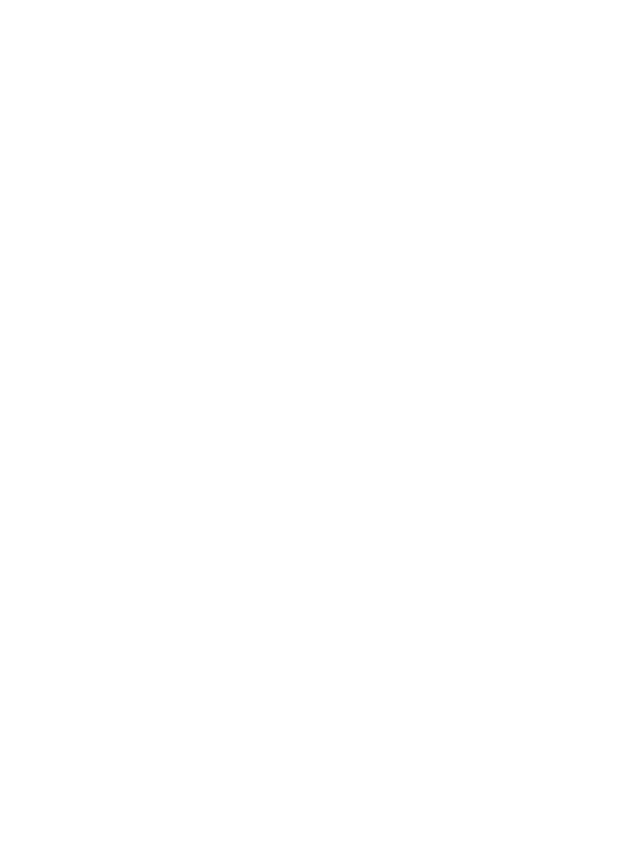
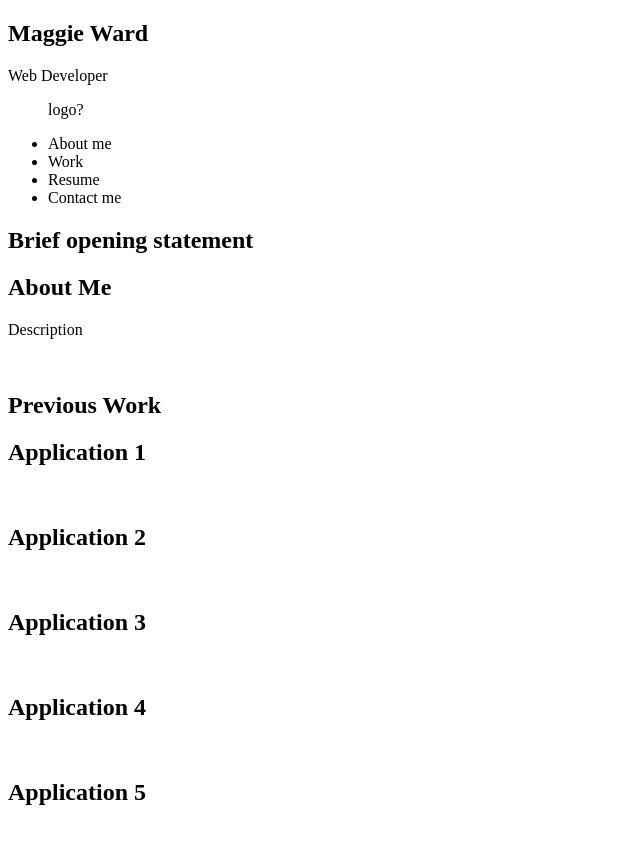
Before and after one commit to mlward639/unit-two-homework, a plain HTML site: page index.html in a window 1280 px wide. Shown: the whole page, without its empty margins (0-640 px from the left). Before the commit the page ends 800 px from the top, so only its background shows below. Drawn offline with Linux system fonts and the light colour scheme.

Commit message:
HTML framework

```diff
--- /dev/null
+++ b/assets/reset.css
@@ -0,0 +1,48 @@
+/* http://meyerweb.com/eric/tools/css/reset/
+   v2.0 | 20110126
+   License: none (public domain)
+*/
+
+html, body, div, span, applet, object, iframe,
+h1, h2, h3, h4, h5, h6, p, blockquote, pre,
+a, abbr, acronym, address, big, cite, code,
+del, dfn, em, img, ins, kbd, q, s, samp,
+small, strike, strong, sub, sup, tt, var,
+b, u, i, center,
+dl, dt, dd, ol, ul, li,
+fieldset, form, label, legend,
+table, caption, tbody, tfoot, thead, tr, th, td,
+article, aside, canvas, details, embed,
+figure, figcaption, footer, header, hgroup,
+menu, nav, output, ruby, section, summary,
+time, mark, audio, video {
+	margin: 0;
+	padding: 0;
+	border: 0;
+	font-size: 100%;
+	font: inherit;
+	vertical-align: baseline;
+}
+/* HTML5 display-role reset for older browsers */
+article, aside, details, figcaption, figure,
+footer, header, hgroup, menu, nav, section {
+	display: block;
+}
+body {
+	line-height: 1;
+}
+ol, ul {
+	list-style: none;
+}
+blockquote, q {
+	quotes: none;
+}
+blockquote:before, blockquote:after,
+q:before, q:after {
+	content: '';
+	content: none;
+}
+table {
+	border-collapse: collapse;
+	border-spacing: 0;
+}
--- a/index.html
+++ b/index.html
@@ -5,11 +5,94 @@
         <meta charset="UTF-8">
         <meta name="viewport" content="width=device-width, initial-scale=1.0">
         <title>Maggie Ward's Portfolio</title>
+        <linl rel="stylesheet" type="text/css" href="./assets/reset.css">
+        <link rel="stylesheet" type="text/css" href="./assets/style.css">
 
-        <link rel="stylesheet" type="text/css" href="./assets/style.css"
+    </head>
 
+    <body>
+        <!-- Header -->
+        <header>
+            <section>
+                <h1>Maggie Ward</h1>
+                <p>Web Developer</p>
+                <figure>logo?</figure>
+            </section>
+            <!-- Nav bar -->
+            <ul>
+                <li>About me</li>
+                <li>Work</li>
+                <li>Resume</li>
+                <li>Contact me</li>
+            </ul>
+            <!-- Brief opener -->
+            <section>
+                <h2>Brief opening statement</h2>
+            </section>
+        </header>
 
-</head>
+        <!-- About me section-->
+        <main>
+            <section>
+                <h2>About Me</h2>
+                <p>Description</p>
+                <!-- Not sure if div is needed -->
+                <div>
+                    <img>
+                </div>
+            </section>
+        </main>
+
+        <!-- Previous Work section -->
+        <main>
+            <h2>Previous Work</h2>
+            <!-- Web application examples -->
+            <section>
+                <h2>Application 1</h2>
+                <div>
+                    <img>
+                </div>
+            </section>
+
+            <section>
+                <h2>Application 2</h2>
+                <div>
+                    <img>
+                </div>
+            </section>
+
+            <section>
+                <h2>Application 3</h2>
+                <div>
+                    <img>
+                </div>
+            </section>
+
+            <section>
+                <h2>Application 4</h2>
+                <div>
+                    <img>
+                </div>
+            </section>
+
+            <section>
+                <h2>Application 5</h2>
+                <div>
+                    <img>
+                </div>
+            </section>
+
+        </main>
+
+        <!-- Footer -->
+        <footer>
+
+        </footer>
+
+    </body>
+
+    </html>
+
 
 
 
```
